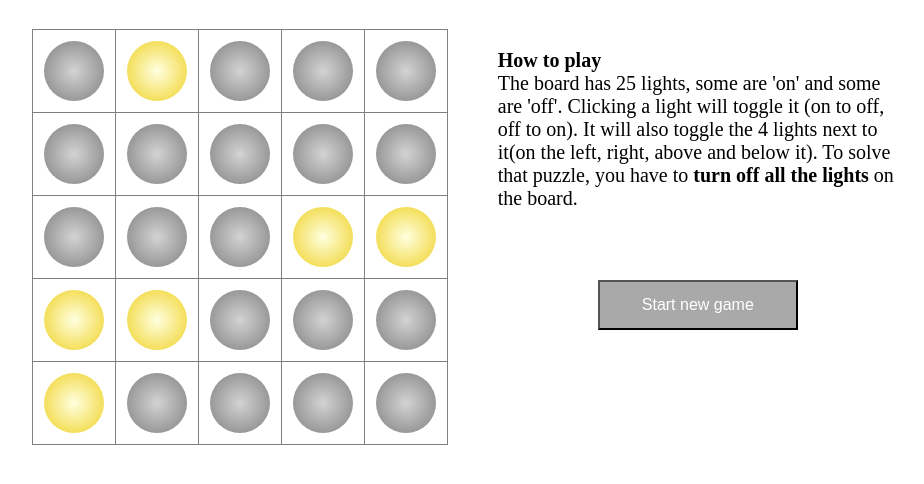
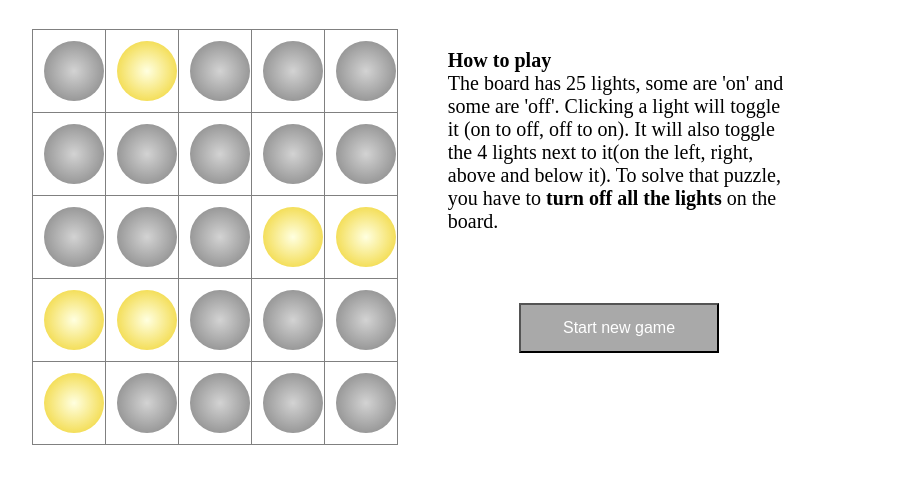
Before and after one commit to yuberdysheva/lights-out, a website built with webpack: page index.html in a window 1280 px wide. Shown: the part 90-574 px from the top of the page, without its empty margins (229-1153 px from the left). Built offline with Linux system fonts and the light colour scheme.

Commit message:
fix margin

```diff
--- a/src/styles.sass
+++ b/src/styles.sass
@@ -36,6 +36,7 @@ td
 
 #rules
   width: 400px
+  margin-right: 20%
   p
     text-align: left
     font-size: 20px
```
Also changed, not shown: dist/bundle.js.
